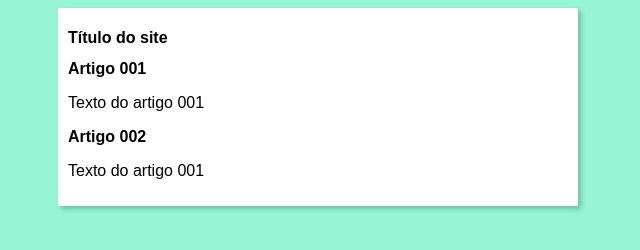
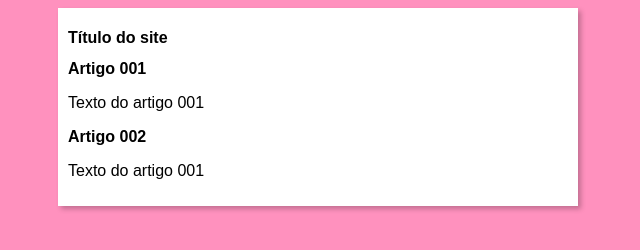
Before and after one commit to RebeccaDMartins/Projeto-site, a plain HTML site: page index.html in a window 1280 px wide. Shown: the whole page, without its empty margins (322-962 px from the left). Drawn offline with Linux system fonts and the light colour scheme.

Commit message:
alteração na cor da página

```diff
--- a/estilos/style.css
+++ b/estilos/style.css
@@ -4,7 +4,7 @@
 }
 
 body {
-    background-color: rgb(151, 245, 214);
+    background-color: rgba(255, 0, 106, 0.432);
 }
 
 main{
```
